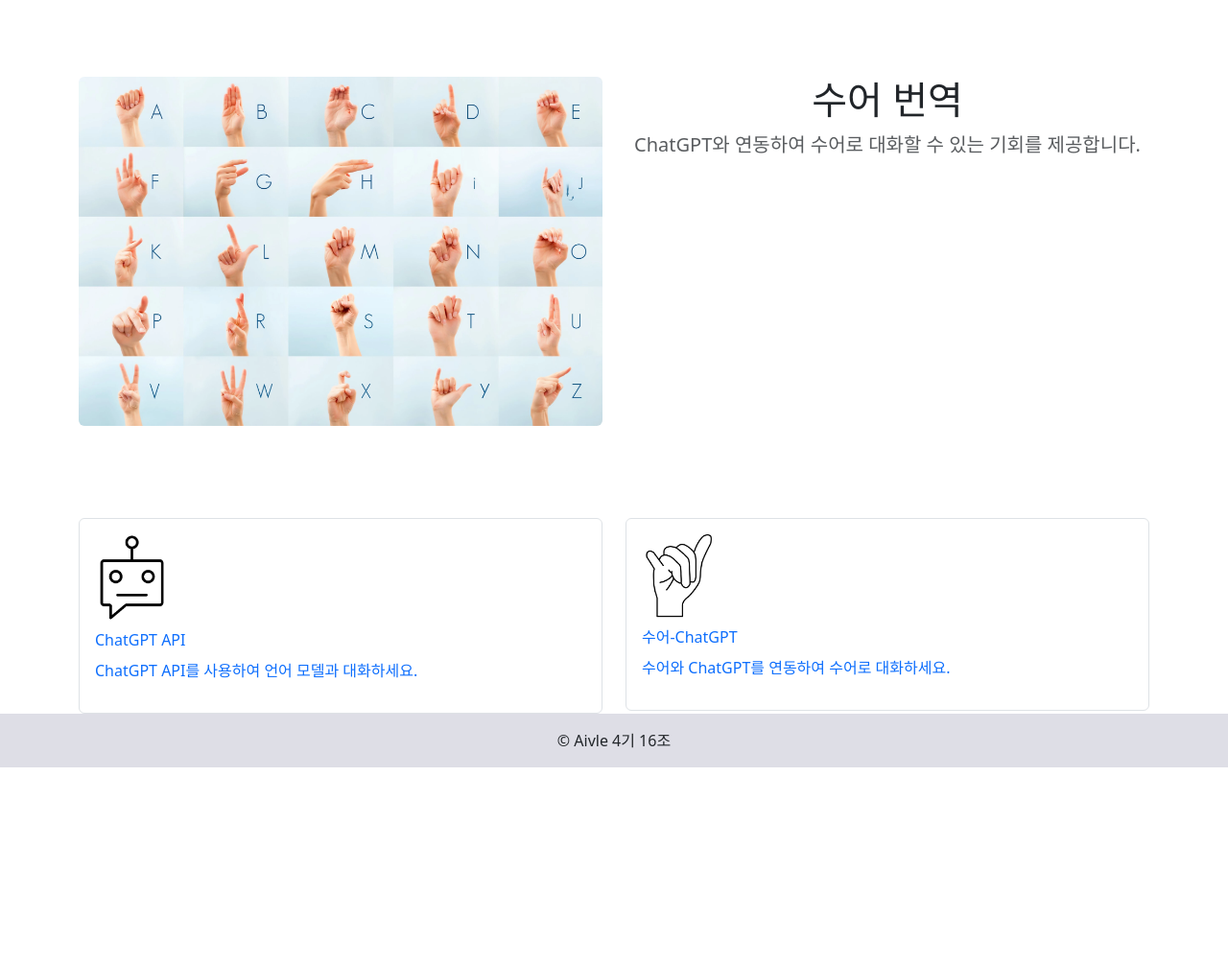
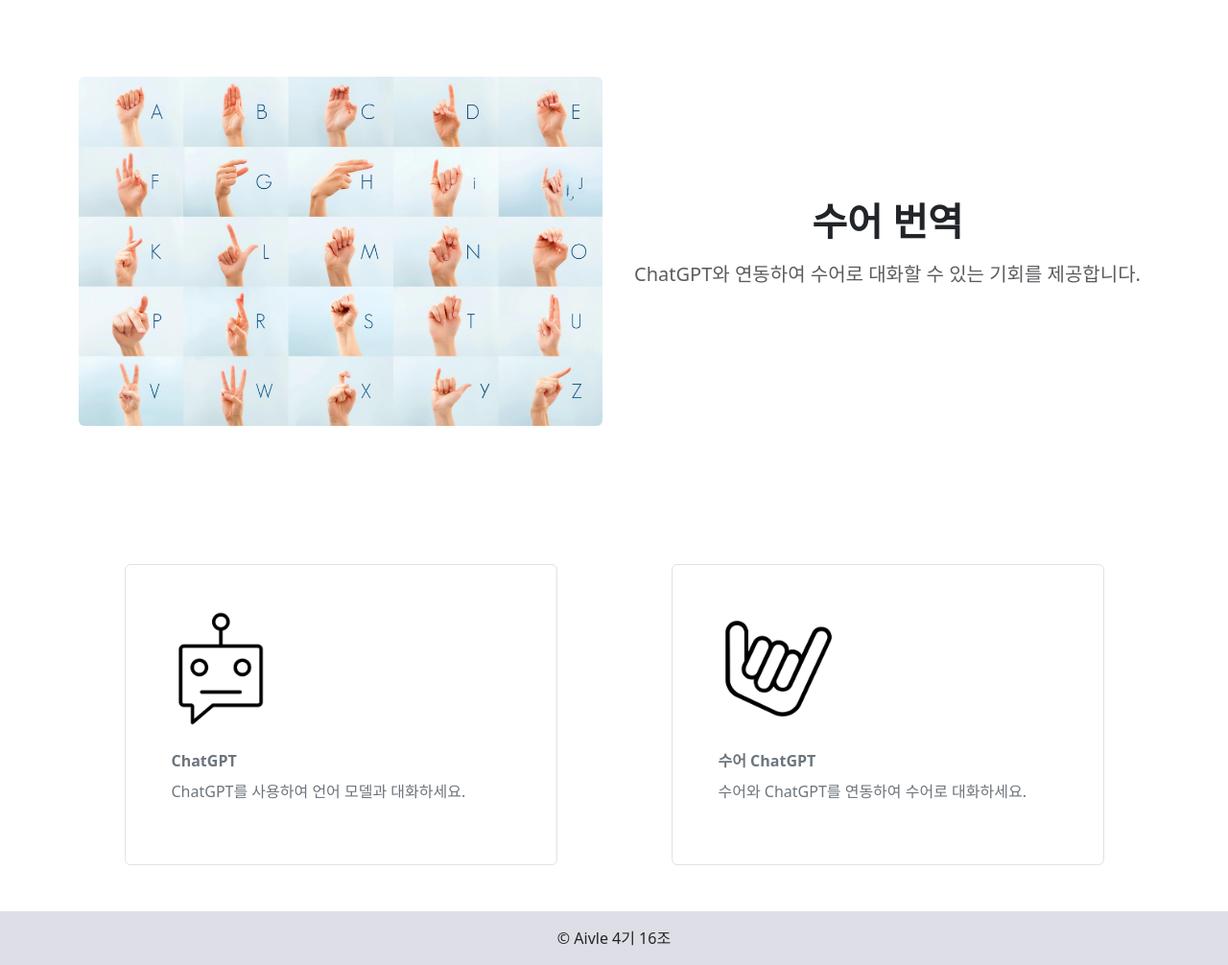
Before and after one commit to P-uyoung/KT_MP7, a Django app: page / in a window 1280 px wide. Shown: the part 72-1078 px from the top of the page at 96% size. Before the commit the page ends 872 px from the top, so only its background shows below. Run offline with Django 4.2, Linux system fonts and the light colour scheme; parts of the project's set-up code (start-up, migrations or seed data) failed here and were passed over.

Commit message:
Modifying index.html

```diff
--- a/templates/index.html
+++ b/templates/index.html
@@ -9,41 +9,43 @@
             <div class="col-lg-6 col-md-8 mx-auto">
                 <img class="img-fluid rounded" src="{% static 'images/sign-language.webp' %}" alt="sign-language">
             </div>
-              <div class="col-lg-6 col-md-8 mx-auto">
-                <h1 class="fw-light">수어 번역</h1>
+            <div class="col-lg-6 col-md-8 mx-auto d-flex flex-column justify-content-center">
+                <h1 class="fw-bold mb-3">수어 번역</h1>
                 <p class="lead text-body-secondary">ChatGPT와 연동하여 수어로 대화할 수 있는 기회를 제공합니다.</p>
-              </div>
+            </div>
             </div>
         </section>
 
         <div class="container custom-container">
-            <div class="row">
+            <div class="row justify-content-center my-5">
                 <!-- ChatGPT -->
-                <div class="col-6">
-                    <a href="/chatgpt/" class="text-decoration-none">
-                        <div class="border rounded p-3" style="border-color: grey;">
-                            <div class="row justify-content-start mb-2">
-                                <img class="img-fluid rounded" src="{% static 'images/gpt.png' %}" alt="ChatGPT" style="max-width: 100px; height: auto;">
+                <div class="col-5">
+                    <a href="/chatgpt/" class="text-decoration-none text-secondary">
+                        <div class="border rounded p-5" style="border-color: grey;">
+                            <div class="row justify-content-start mb-4">
+                                <img class="img-fluid rounded" src="{% static 'images/gpt.png' %}" alt="ChatGPT" style="width: auto; max-height: 120px;">
                             </div>
                             <div class="row justify-content-start mb-2">
-                                <span>ChatGPT API</span>
+                                <span class="fw-bold">ChatGPT</span>
                             </div>
                             <div class="row justify-content-start">
-                                <p>ChatGPT API를 사용하여 언어 모델과 대화하세요.</p>
+                                <p>ChatGPT를 사용하여 언어 모델과 대화하세요.</p>
                             </div>
                         </div>
                     </a>
                 </div>
 
+                <div class="col-1"></div>
+
                 <!-- Sign Language ChatGPT -->
-                <div class="col-6">
-                    <a href="/signlanguagetochatgpt/" class="text-decoration-none">
-                        <div class="border rounded p-3" style="border-color: grey;">
-                            <div class="row justify-content-start mb-2">
-                                <img class="img-fluid rounded" src="{% static 'images/sign-lang-gpt.png' %}" alt="Sign Language ChatGPT" style="max-width: 100px; height: auto;">
+                <div class="col-5">
+                    <a href="/signlanguagetochatgpt/" class="text-decoration-none text-secondary">
+                        <div class="border rounded p-5" style="border-color: grey;">
+                            <div class="row justify-content-start mb-4">
+                                <img class="img-fluid rounded" src="{% static 'images/hand.png' %}" alt="Sign Language ChatGPT" style="width: auto; max-height: 120px;">
                             </div>
                             <div class="row justify-content-start mb-2">
-                                <span>수어-ChatGPT</span>
+                                <span class="fw-bold">수어 ChatGPT</span>
                             </div>
                             <div class="row justify-content-start">
                                 <p>수어와 ChatGPT를 연동하여 수어로 대화하세요.</p>
--- a/templates/layout.html
+++ b/templates/layout.html
@@ -46,7 +46,6 @@
         </ul>
     </nav>
 
-    <!-- Main -->
     {% block content %}
     {% endblock %}
 
```
Also changed, not shown: static/images/hand.png (added), static/images/sign-lang-gpt.png (deleted).
